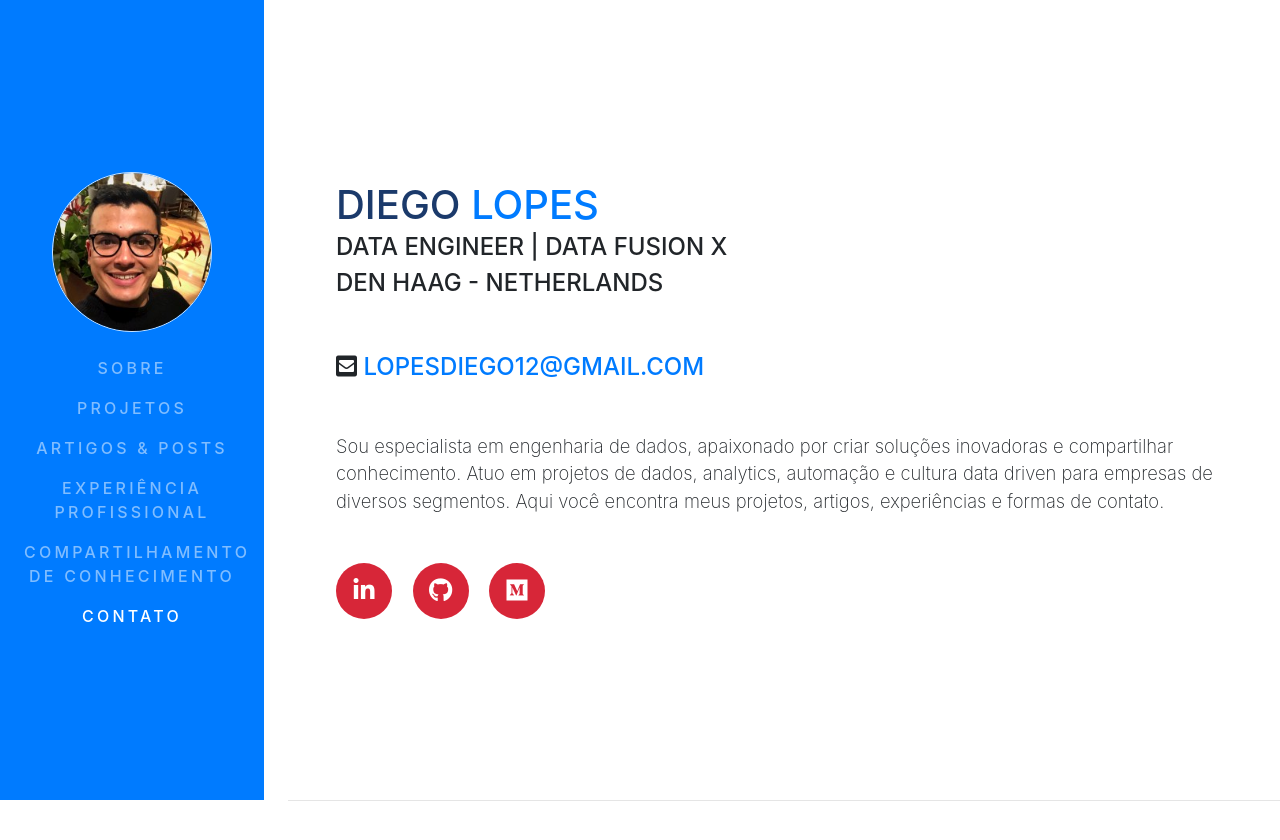
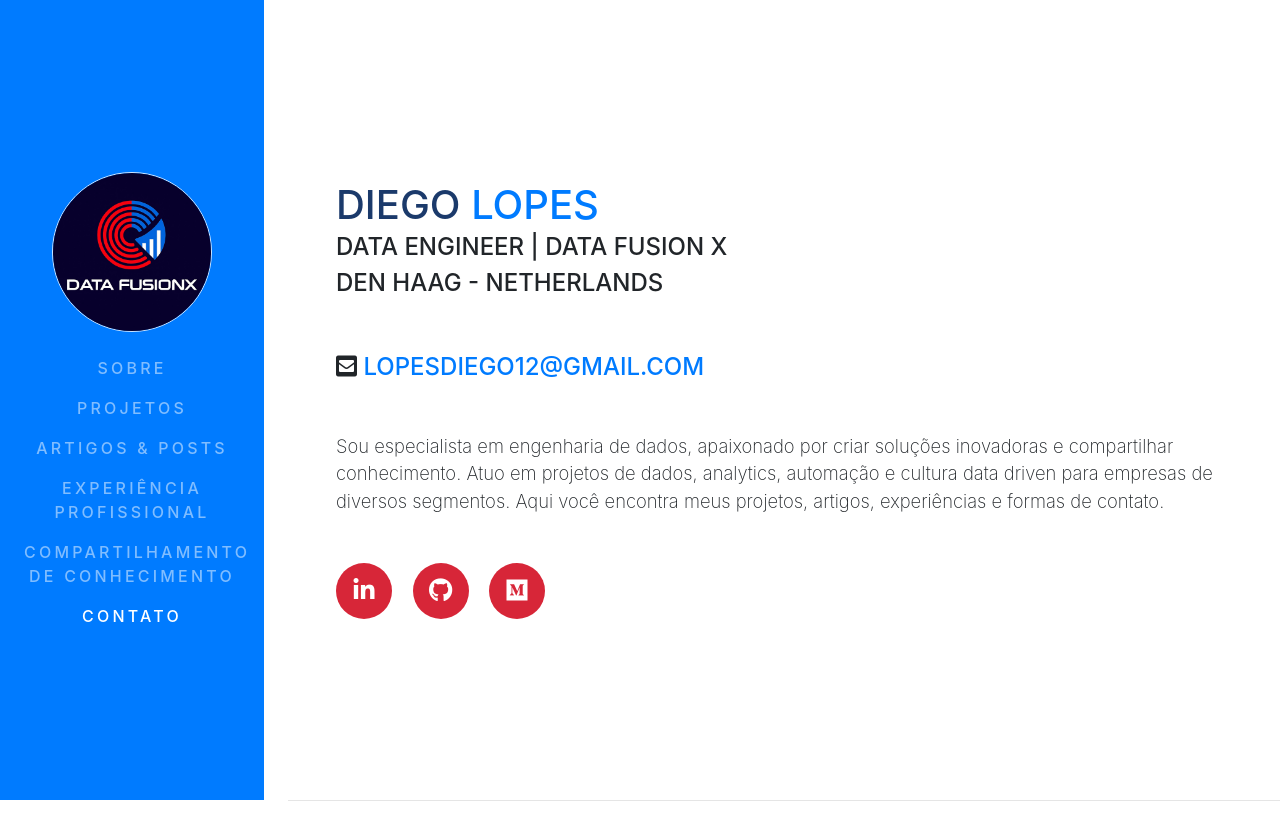
Before and after one commit to mydatafusionx/mydatafusionx.github.io, a website with bundled scripts: page index.html in a window 1280 px wide. Shown: the top 840 px of the page. Built offline with nearby package versions, Linux system fonts and the light colour scheme; a web font is replaced by a local one.

Commit message:
new site

```diff
--- a/index.html
+++ b/index.html
@@ -30,7 +30,7 @@
         <a class="navbar-brand js-scroll-trigger" href="#page-top">
             <span class="d-block d-lg-none">Data Fusion X</span>
             <span class="d-none d-lg-block">
-                <img class="img-fluid img-profile rounded-circle mx-auto mb-2" src="img/profile.jpg" alt="">
+                <img class="img-fluid img-profile rounded-circle mx-auto mb-2" src="img/logo.jpeg" alt="">
             </span>
         </a>
         <button class="navbar-toggler" type="button" data-toggle="collapse" data-target="#navbarSupportedContent"
```
